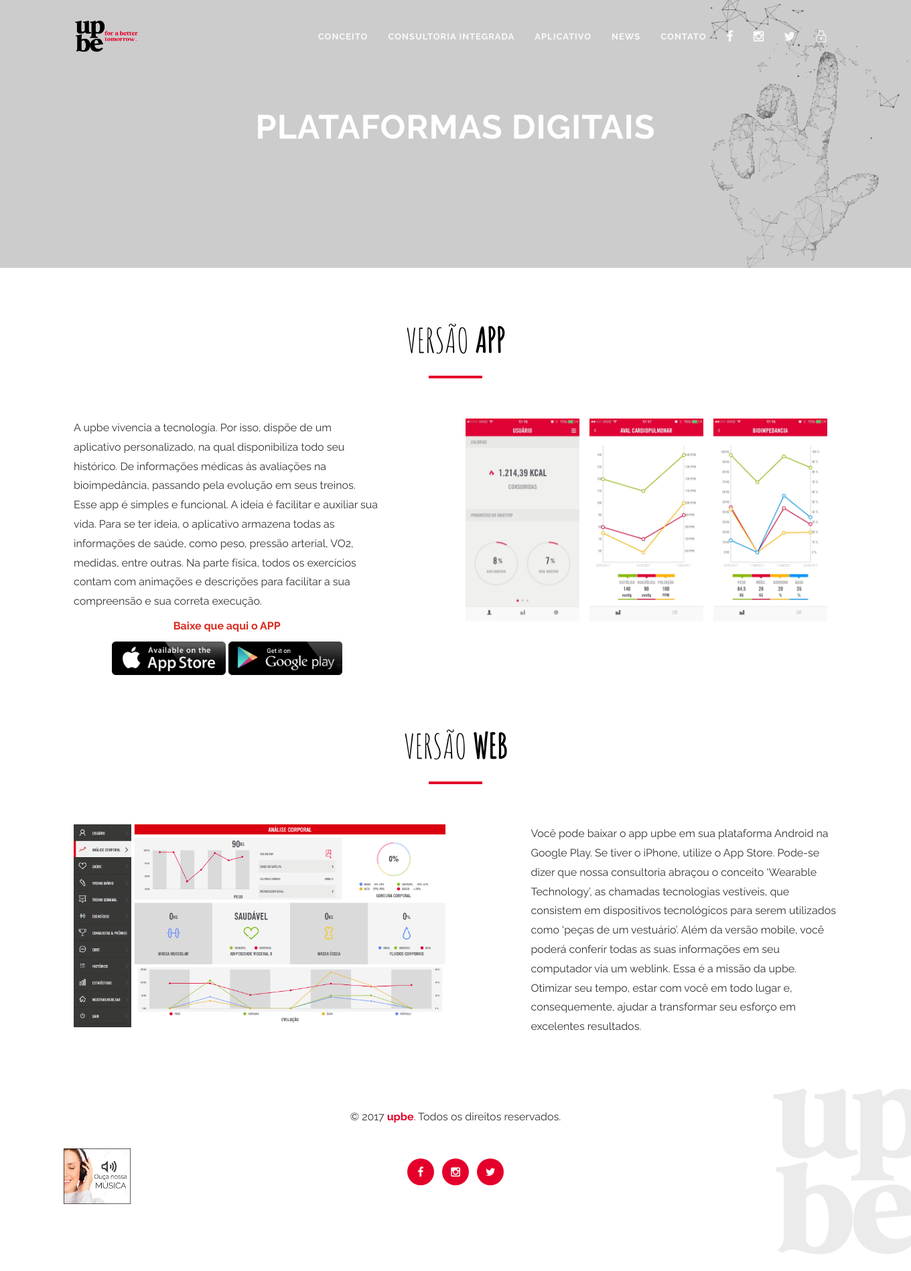
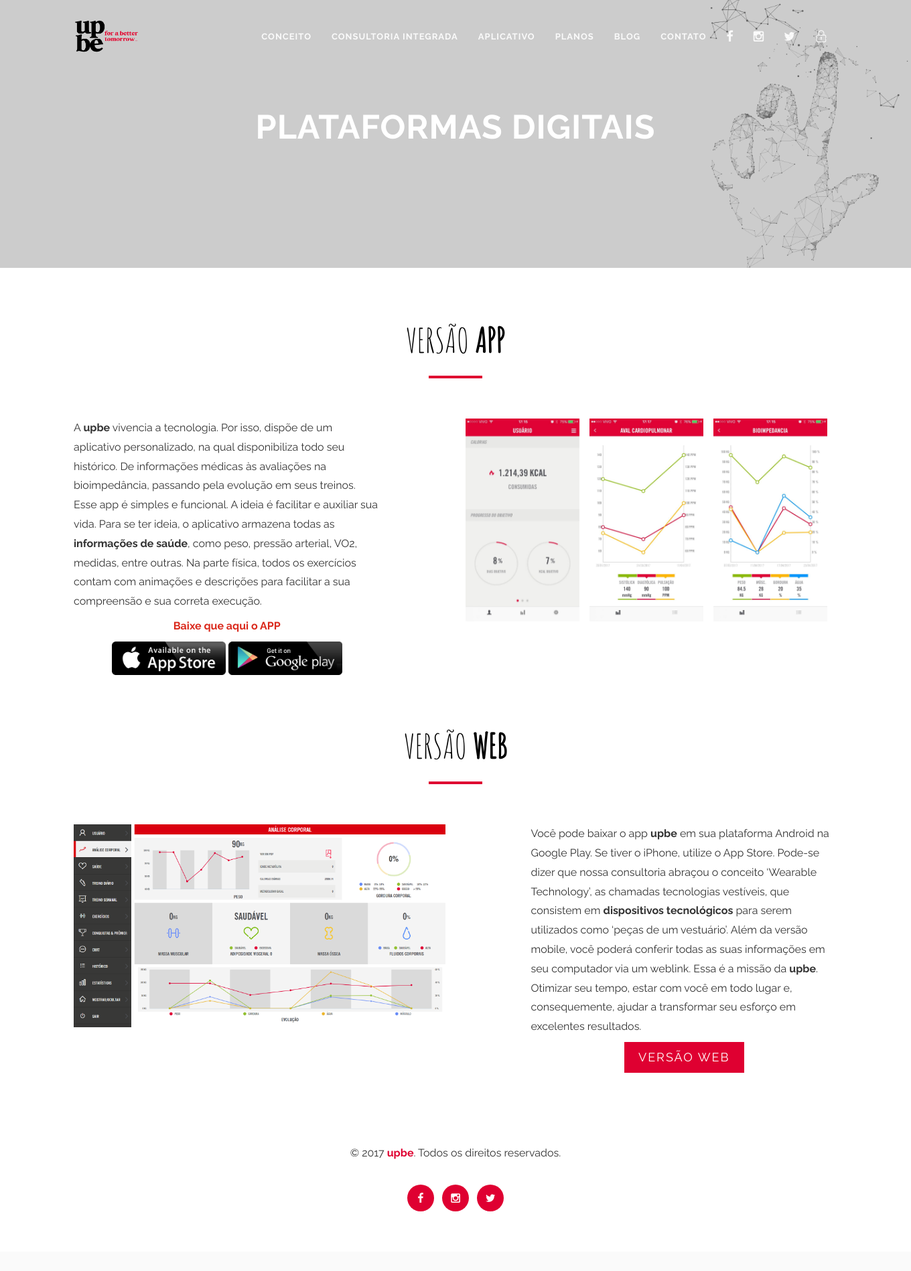
Before and after one commit to fpwebdigital/upbe, a PHP site: page /plataformas.html in a window 1360 px wide; the page is wider, and only the part inside the window is pictured. Shown: that part at 67% size. After the commit the page ends 1809 px from the top of that part, so only its background shows below. Run offline with PHP 8.4, Linux system fonts and the light colour scheme; some web fonts are replaced.

Commit message:
Alterações

```diff
--- a/css/style.css
+++ b/css/style.css
@@ -33,12 +33,12 @@
 }
 
 a {
-  color: #E4002B;
+  color: #df0031;
   -webkit-transition: 0.5s;
   -o-transition: 0.5s;
   transition: 0.5s; }
   a:hover, a:active, a:focus {
-    color: #E4002B;
+    color: #df0031;
     outline: none; }
 
 p {
@@ -223,9 +230,22 @@
   background: #df0031;
   color: #ffffff;
   border: 1px solid #df0031 !important;
+  border-radius: inherit;
 }
 
 .btn.btn-upbered:hover, .btn.btn-upbered:active, .btn.btn-upbered:focus {
+  background: #7f7f7f;
+}
+
+.btn.btn-upbered2 {
+  background: #df0031;
+  color: #ffffff;
+  border: 1px solid #df0031 !important;
+  border-radius: 0px;
+  width: inherit;100%
+}
+
+.btn.btn-upbered2:hover, .btn.btn-upbered2:active, .btn.btn-upbered2:focus {
   background: #7f7f7f;
 }
 
@@ -322,7 +342,7 @@
         height: 2px;
         bottom: 0;
         left: 0;
-        background-color: #E4002B;
+        background-color: #df0031;
         visibility: hidden;
         -webkit-transform: scaleX(0);
         -moz-transform: scaleX(0);
@@ -909,10 +929,10 @@
       .social li a:hover {
         background: #393e46 !important; }
   .social.social-box a {
-    background: #E4002B;
+    background: #df0031;
     color: #fff; }
   .social.social-circle a {
-    background: #E4002B;
+    background: #df0031;
     color: #fff;
     -webkit-border-radius: 50%;
     -moz-border-radius: 50%;
--- a/plataformas.html
+++ b/plataformas.html
@@ -64,16 +64,17 @@
 					<li><a href="conceito.html"><span>Conceito</span></a></li>
 					<li><a href="consultoria.html"><span>Consultoria Integrada</span></a></li>
 					<li><a href="plataformas.html"><span>Aplicativo</span></a></li>
-					<li><a href="index.html#news"><span>News</span></a></li>
+						<li><a href="planos.html"><span>Planos</span></a></li>
+					<li><a href="index.html#news"><span>Blog</span></a></li>
 					<li><a href="index.html#contato"><span>Contato</span></a></li>
-					<li><a href="#"><i class="icon-facebook icone-menu"></i></a></li>
-					<li><a href="#"><i class="icon-instagram icone-menu"></i></a></li>
-					<li><a href="#"><i class="icon-twitter icone-menu"></i></a></li>
+						<li><a href="https://www.facebook.com/upbe.br/" target="_blank"><i class="icon-facebook icone-menu"></i></a></li>
+						<li><a href="https://www.instagram.com/upbeme/" target="_blank"><i class="icon-instagram icone-menu"></i></a></li>
+						<li><a href="https://twitter.com/upbeme" target="_blank"><i class="icon-twitter icone-menu"></i></a></li>
 						<li>
 							<a class="dropdown-toggle" data-toggle="dropdown"><i class="icon-lock icone-menu" style=""></i></a>
 							<ul class="dropdown-menu">
 								<li class="login-topo">Já é upbe?</li>
-								<li><a href="http://trainingymapp.com/webtouch/" style="color: #000">Sim</a></li>
+								<li><a href="http://trainingymapp.com/webtouch/" target="_blank" style="color: #000">Sim</a></li>
 								<li><a href="#" data-nav-section="contato" style="color: #000">Não</a></li>
 							</ul>
 						</li>
@@ -116,7 +117,7 @@
 
 					<div class="row row-bottom-padded-lg">
 						<div class="col-md-5 centralizar">
-							<p class="text-left">A upbe vivencia a tecnologia. Por isso, dispõe de um aplicativo personalizado, na qual disponibiliza todo seu histórico. De informações médicas às avaliações na bioimpedância, passando pela evolução em seus treinos. Esse app é simples e funcional. A ideia é facilitar e auxiliar sua vida. Para se ter ideia, o aplicativo armazena todas as informações de saúde, como peso, pressão arterial, VO2, medidas, entre outras. Na parte física, todos os exercícios contam com animações e descrições para facilitar a sua compreensão e sua correta execução. </p>
+							<p class="text-left">A <strong>upbe</strong> vivencia a tecnologia. Por isso, dispõe de um aplicativo personalizado, na qual disponibiliza todo seu histórico. De informações médicas às avaliações na bioimpedância, passando pela evolução em seus treinos. Esse app é simples e funcional. A ideia é facilitar e auxiliar sua vida. Para se ter ideia, o aplicativo armazena todas as <strong>informações de saúde</strong>, como peso, pressão arterial, VO2, medidas, entre outras. Na parte física, todos os exercícios contam com animações e descrições para facilitar a sua compreensão e sua correta execução. </p>
 							<p class="vermelho centralizar">Baixe que aqui o APP</p>
 							<img src="images/app_store.png" style="width: 170px; text-align: center;">
 							<img src="images/google_play.png" style="width: 170px; text-align: center;">
@@ -153,7 +154,8 @@
 						</div>
 						<div class="col-md-1 centralizar"></div>
 						<div class="col-md-5 text-left">
-							<p>Você pode baixar o app upbe em sua plataforma Android na Google Play. Se tiver o iPhone, utilize o App Store. Pode-se dizer que nossa consultoria abraçou o conceito ‘Wearable Technology’, as chamadas tecnologias vestíveis, que consistem em dispositivos tecnológicos para serem utilizados como ‘peças de um vestuário’. Além da versão mobile, você poderá conferir todas as suas informações em seu computador via um weblink. Essa é a missão da upbe. Otimizar seu tempo, estar com você em todo lugar e, consequemente, ajudar a transformar seu esforço em excelentes resultados.</p>
+							<p>Você pode baixar o app <strong>upbe</strong> em sua plataforma Android na Google Play. Se tiver o iPhone, utilize o App Store. Pode-se dizer que nossa consultoria abraçou o conceito ‘Wearable Technology’, as chamadas tecnologias vestíveis, que consistem em <strong>dispositivos tecnológicos</strong> para serem utilizados como ‘peças de um vestuário’. Além da versão mobile, você poderá conferir todas as suas informações em seu computador via um weblink. Essa é a missão da <strong>upbe</strong>. Otimizar seu tempo, estar com você em todo lugar e, consequemente, ajudar a transformar seu esforço em excelentes resultados.</p>
+							<p style="text-align: center"><a href="consultoria.html" class="btn btn-upbered btn-lg">Versão WEB</a></p>
 						</div>
 					</div>
 				</div>
@@ -216,7 +218,7 @@
 		</div>
 	</section>-->
 
-	<footer id="footer" role="contentinfo" style="width:100%; margin:0 auto; background:url(images/upbe.png) no-repeat;  background-size: contain; background-position: right;">
+	<footer id="footer" role="contentinfo" style="width:100%; margin:0 auto; background-size: contain; background-position: right;">
 		<div class="container">
 			<div class="row row-bottom-padded-sm">
 				<div class="col-md-12">
@@ -224,20 +226,14 @@
 				</div>
 			</div>
 			<div class="row">
-				<div id="musica">
-					<audio id="yourAudio" preload='none'>
-						<source src="./music/upbe.mp3" type='audio/mpeg' />
-					</audio>
-					<a href="#" id="audioControl"><img src="images/som-off.jpg" class="img-responsive"></a>
-				</div>
 
 				<div class="col-md-12 text-center">
-					<ul class="social social-circle esp-rodape">
+					<ul class="social social-circle">
 
 
-						<li><a href="#"><i class="icon-facebook"></i></a></li>
-						<li><a href="#"><i class="icon-instagram"></i></a></li>
-						<li><a href="#"><i class="icon-twitter"></i></a></li>
+						<li><a href="https://www.facebook.com/upbe.br/" target="_blank"><i class="icon-facebook"></i></a></li>
+						<li><a href="https://www.instagram.com/upbeme/" target="_blank"><i class="icon-instagram"></i></a></li>
+						<li><a href="https://twitter.com/upbeme" target="_blank"><i class="icon-twitter"></i></a></li>
 					</ul>
 				</div>
 			</div>
```
Also changed, not shown: other parts of css/style.css (+27 -20 lines), acompanhamento.html (+9 -9 lines), conceito.html (+15 -30 lines), consultoria.html (+28 -29 lines), index.html (+27 -25 lines), planos.html (+9 -9 lines).
